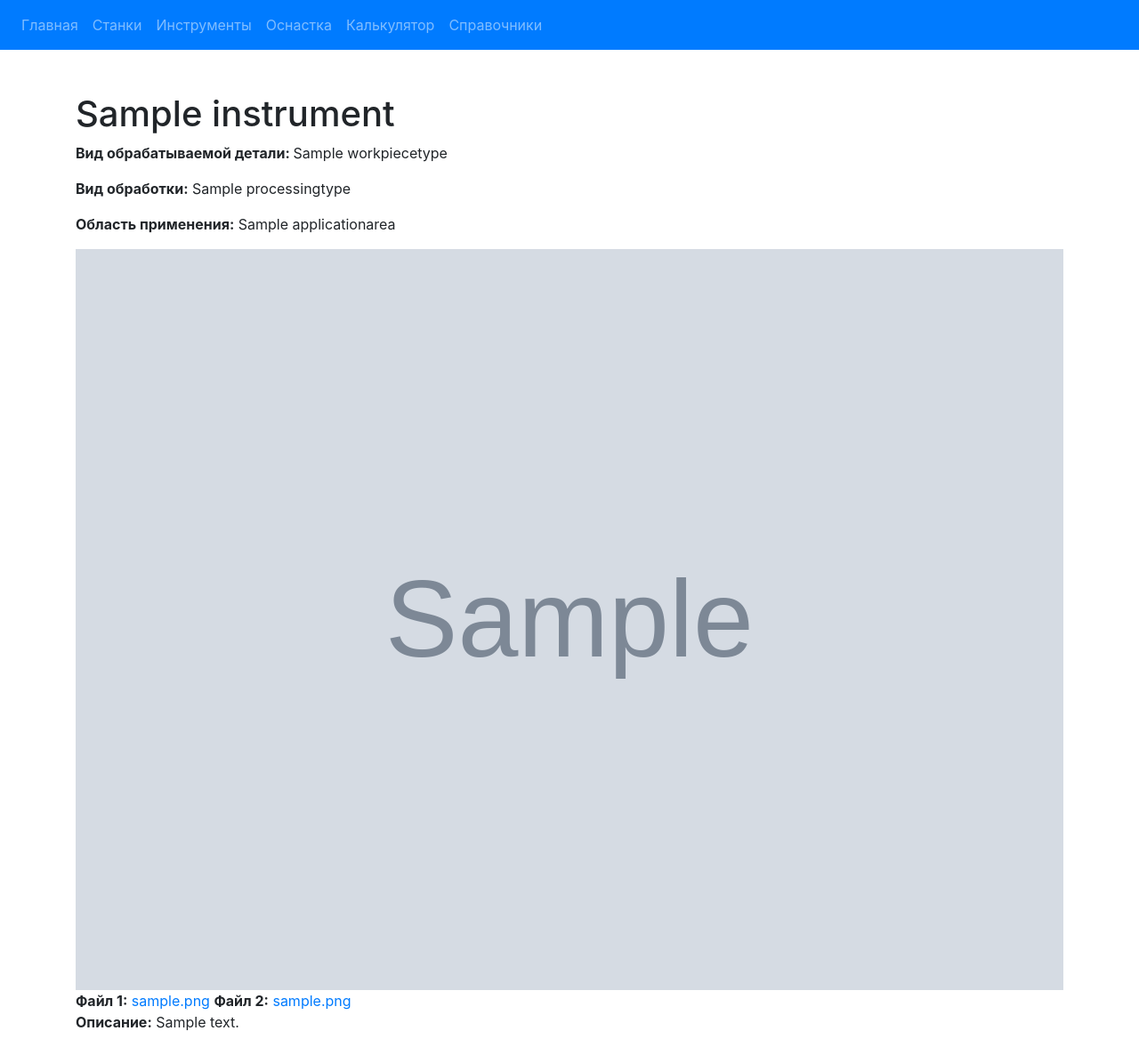
After one commit to vladimirkarmanov/machinetools, a Django app: page /instrument/1/ in a window 1280 px wide. The commit adds this page. Shown: the whole page at 89% size. Run offline with Django 3.2, Linux system fonts and the light colour scheme; tables that the repository leaves empty hold one stand-in row (values such as "Sample post"); grey boxes marked "Sample" are stand-in pictures; some libraries are stand-ins or nearby versions.

Commit message:
Add detail view for instrument

```diff
--- a/web/machinetools/models.py
+++ b/web/machinetools/models.py
@@ -106,6 +106,9 @@ class Instrument(models.Model):
     def __str__(self):
         return self.name
 
+    def get_absolute_url(self):
+        return reverse('instrument_detail', kwargs={'pk': self.pk})
+
     class Meta:
         verbose_name = 'Инструмент'
         verbose_name_plural = 'Инструменты'
--- /dev/null
+++ b/web/machinetools/templates/machinetools/instrument_detail.html
@@ -0,0 +1,38 @@
+{% extends 'base.html' %}
+
+{% load static %}
+
+{% block title %}
+{{ object.name }}
+{% endblock title %}
+
+{% block content %}
+<div class="container mt-5">
+
+    <h1>{{ object.name }}</h1>
+    <div>
+        <p><b>Вид обрабатываемой детали: </b> {{ object.workpiece_type }}</p>
+        <p><b>Вид обработки:</b> {{ object.processing_type }}</p>
+        <p><b>Область применения:</b> {{ object.application_area }}</p>
+    </div>
+
+    {% for img in object.images.all %}
+    <img src="{{ img.image.url }}" width="100%" alt="Инструмент">
+    {% endfor %}
+
+    <div>
+        {% if object.file1 %}
+        <b>Файл 1:</b>
+        <a href="{{ object.file1.url }}">{{ object.file1.name }}</a>
+        {% endif %}
+
+        {% if object.file2 %}
+        <b>Файл 2:</b>
+        <a href="{{ object.file2.url }}">{{ object.file2.name }}</a>
+        {% endif %}
+    </div>
+
+    <p><b>Описание:</b> {{ object.description }}</p>
+
+</div>
+{% endblock content %}
--- a/web/machinetools/templates/machinetools/instrument_list.html
+++ b/web/machinetools/templates/machinetools/instrument_list.html
@@ -45,6 +45,9 @@
                     <h5 class="card-title">{{ instrument.name }}</h5>
                     <p class="card-text"><small class="text-muted">{{ instrument.workpiece_type.name }}</small></p>
                     <p class="card-text"><small class="text-muted">{{ instrument.application_area.name }}</small></p>
+                    <a class="btn btn-info" href="{{ instrument.get_absolute_url }}">
+                        Подробнее <i class="far fa-arrow-alt-circle-right fa-sm"></i>
+                    </a>
                 </div>
             </div>
         </div>
--- a/web/machinetools/urls.py
+++ b/web/machinetools/urls.py
@@ -1,11 +1,15 @@
 from django.urls import path
 
-from .views import IndexView, StanokListView, InstrumentListView, RiggingListView, StanokDetailView
+from .views import (
+    IndexView, StanokListView, InstrumentListView,
+    RiggingListView, StanokDetailView, InstrumentDetailView
+)
 
 urlpatterns = [
     path('', IndexView.as_view(), name='index_page'),
     path('stanok/<slug:pk>/', StanokDetailView.as_view(), name='stanok_detail'),
     path('stanok/', StanokListView.as_view(), name='stanok_list'),
+    path('instrument/<slug:pk>/', InstrumentDetailView.as_view(), name='instrument_detail'),
     path('instrument/', InstrumentListView.as_view(), name='instrument_list'),
     path('rigging/', RiggingListView.as_view(), name='rigging_list'),
 ]
--- a/web/machinetools/views.py
+++ b/web/machinetools/views.py
@@ -54,6 +54,11 @@ class InstrumentListView(View):
         return render(request, self.template_name, {'search_value': search_query, 'page': page})
 
 
+class InstrumentDetailView(DetailView):
+    model = Instrument
+    template_name = 'machinetools/instrument_detail.html'
+
+
 class RiggingListView(View):
     model = Rigging
     template_name = 'machinetools/rigging_list.html'
```
Also changed, not shown: web/machinetools/migrations/0006_auto_20200601_1317.py (added), 1 other file.
